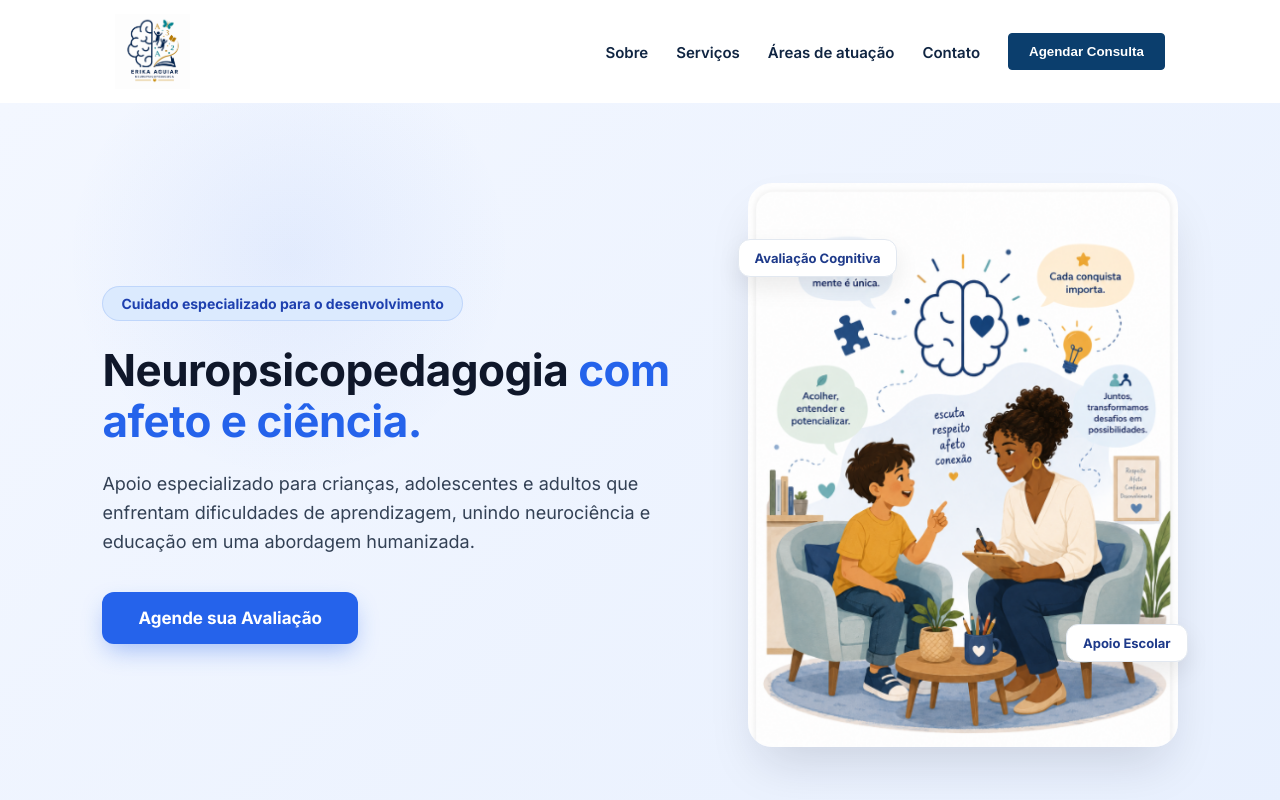
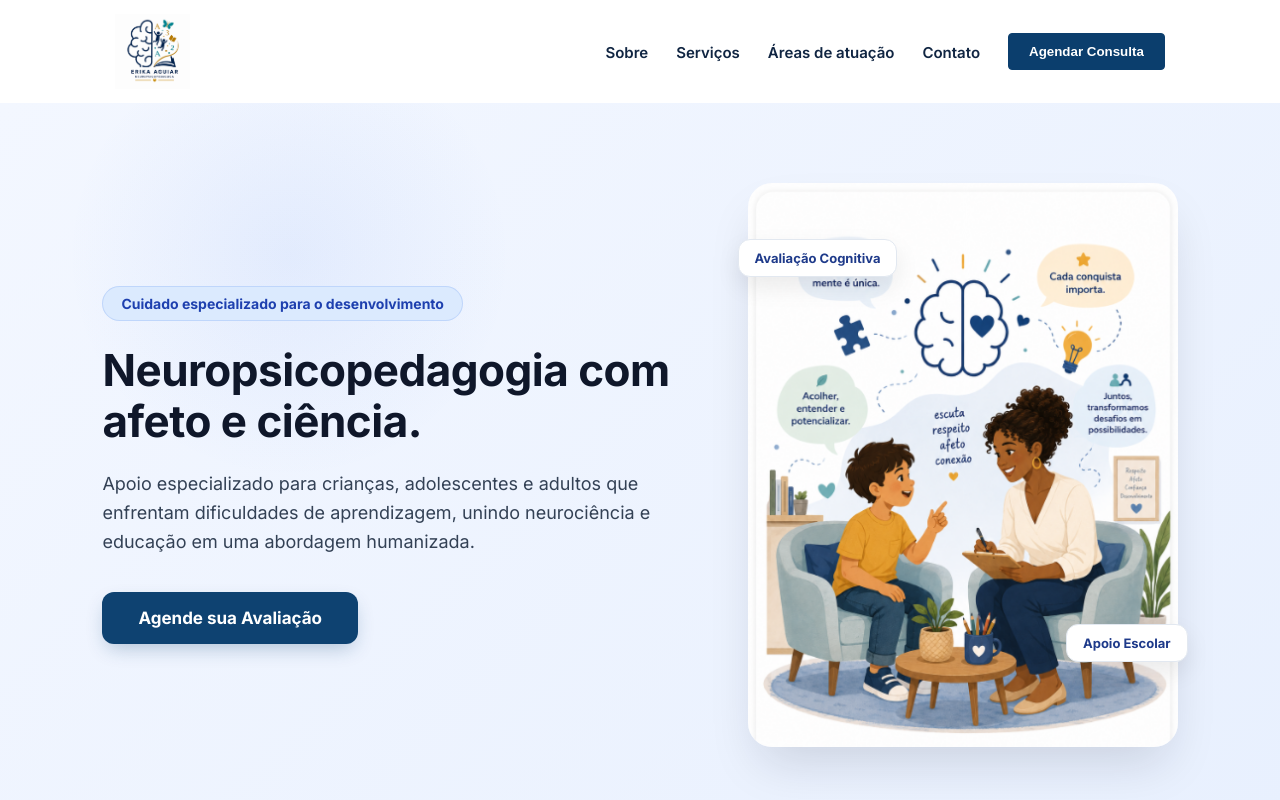
Before and after one commit to AlexandreAkkt/ErikaNeuropsicopedagoga, a React (Vite) app: page / in a window 1280 px wide. Shown: the top 800 px of the page. Built offline with nearby package versions, Linux system fonts and the light colour scheme.

Commit message:
Atualiza o visual da seção Hero

```diff
--- a/src/components/Hero/Hero.css
+++ b/src/components/Hero/Hero.css
@@ -86,9 +86,9 @@
   cursor: pointer;
   transition: all 0.3s ease;
   text-decoration: none;
-  background-color: #2563eb;
+  background-color: #0e4271;
   color: #ffffff;
-  box-shadow: 0 10px 25px -5px rgba(37, 99, 235, 0.4);
+  box-shadow: 0 8px 20px -5px rgba(14, 66, 113, 0.3);
 }
 
 .button-primary:hover {
--- a/src/components/Hero/Hero.jsx
+++ b/src/components/Hero/Hero.jsx
@@ -9,9 +9,7 @@ function Hero() {
           Cuidado especializado para o desenvolvimento
         </span>
 
-        <h1>
-          Neuropsicopedagogia <span>com afeto e ciência.</span>
-        </h1>
+        <h1>Neuropsicopedagogia com afeto e ciência.</h1>
 
         <p>
           Apoio especializado para crianças, adolescentes e adultos que
```
